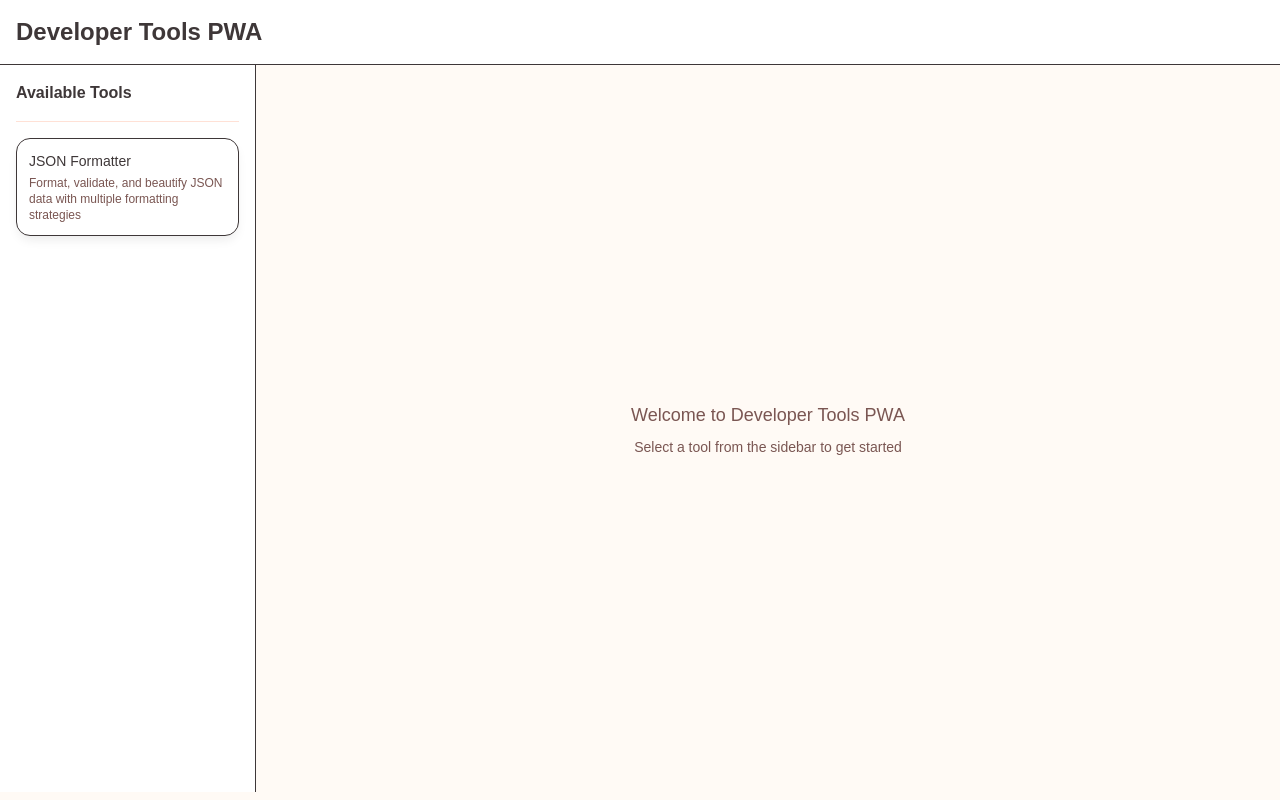
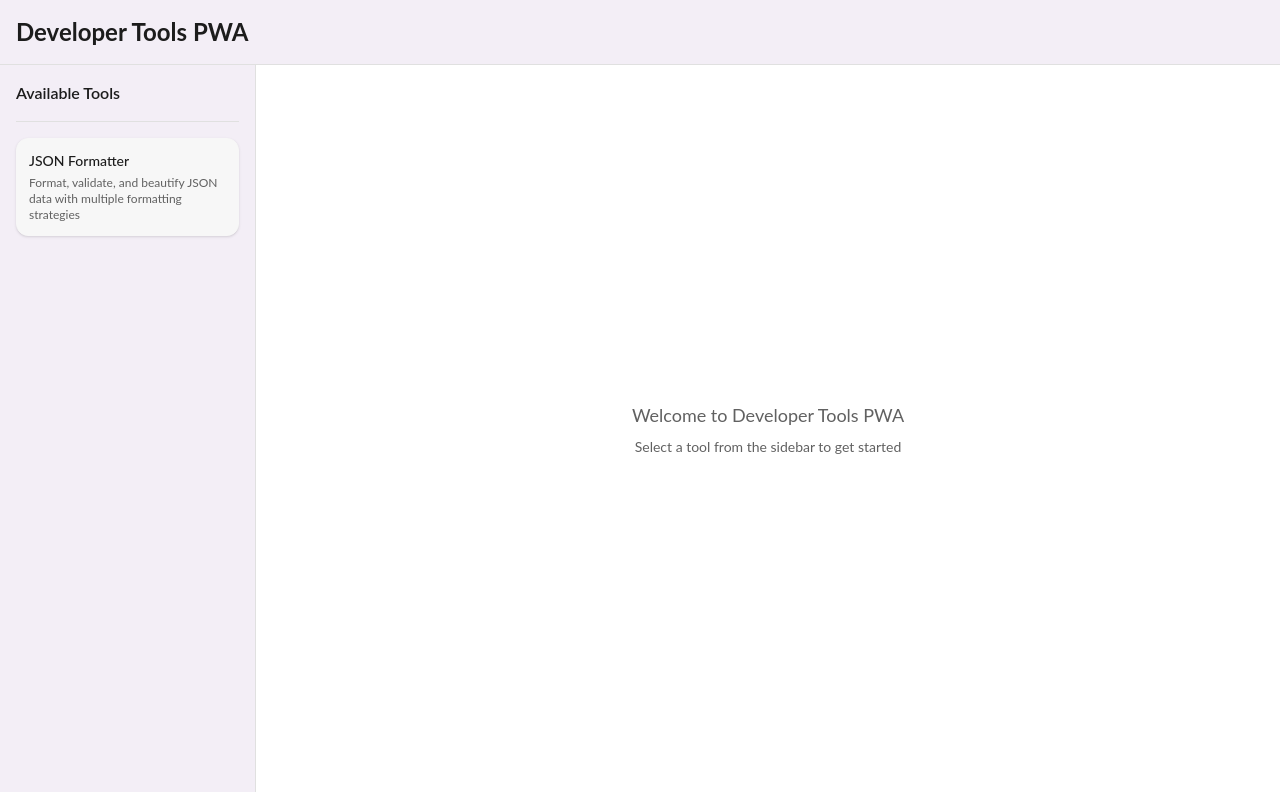
Before and after one commit to kyori-mfv/pwa, a React (Vite) app: page / in a window 1280 px wide. Built offline with nearby package versions, Linux system fonts and the light colour scheme.

Commit message:
chore: update layout styles

```diff
--- a/src/index.css
+++ b/src/index.css
@@ -2,10 +2,6 @@
 @import "tw-animate-css";
 
 @source "./src/**/*.{js,jsx,ts,tsx}";
-
-* {
-  border-color: hsl(var(--border));
-}
 
 body {
   background-color: hsl(var(--background));
@@ -13,86 +9,86 @@ body {
 }
 
 :root {
-  --background: hsl(30 100% 98%);
-  --foreground: hsl(351 6% 23%);
-  --card: hsl(0 0% 100%);
-  --card-foreground: hsl(351 6% 23%);
-  --popover: hsl(0 0% 100%);
-  --popover-foreground: hsl(351 6% 23%);
-  --primary: hsl(12 100% 69%);
+  --background: hsl(0 0% 100%);
+  --foreground: hsl(0 0% 11%);
+  --card: hsl(0 0% 97%);
+  --card-foreground: hsl(0 0% 11%);
+  --popover: hsl(0 0% 97%);
+  --popover-foreground: hsl(0 0% 11%);
+  --primary: hsl(294 58% 26%);
   --primary-foreground: hsl(0 0% 100%);
-  --secondary: hsl(9 100% 96%);
-  --secondary-foreground: hsl(10 48% 48%);
-  --muted: hsl(18 100% 96%);
-  --muted-foreground: hsl(7 20% 40%);
-  --accent: hsl(26 97% 74%);
-  --accent-foreground: hsl(351 6% 23%);
-  --destructive: hsl(355 78% 56%);
-  --border: hsl(16 100% 92%);
-  --input: hsl(16 100% 92%);
-  --ring: hsl(12 100% 69%);
-  --chart-1: hsl(12 100% 69%);
-  --chart-2: hsl(26 97% 74%);
-  --chart-3: hsl(25 100% 82%);
-  --chart-4: hsl(16 100% 78%);
-  --chart-5: hsl(10 55% 58%);
-  --sidebar: hsl(18 100% 96%);
-  --sidebar-foreground: hsl(351 6% 23%);
-  --sidebar-primary: hsl(12 100% 69%);
+  --secondary: hsl(274 30% 95%);
+  --secondary-foreground: hsl(299 57% 19%);
+  --muted: hsl(0 0% 96%);
+  --muted-foreground: hsl(0 0% 38%);
+  --accent: hsl(295 16% 85%);
+  --accent-foreground: hsl(299 57% 19%);
+  --destructive: hsl(342 75% 50%);
+  --border: hsl(0 0% 88%);
+  --input: hsl(0 0% 88%);
+  --ring: hsl(294 58% 26%);
+  --chart-1: hsl(299 57% 19%);
+  --chart-2: hsl(294 58% 26%);
+  --chart-3: hsl(342 75% 50%);
+  --chart-4: hsl(194 86% 58%);
+  --chart-5: hsl(155 57% 45%);
+  --sidebar: hsl(274 30% 95%);
+  --sidebar-foreground: hsl(0 0% 11%);
+  --sidebar-primary: hsl(294 58% 26%);
   --sidebar-primary-foreground: hsl(0 0% 100%);
-  --sidebar-accent: hsl(26 97% 74%);
-  --sidebar-accent-foreground: hsl(351 6% 23%);
-  --sidebar-border: hsl(16 100% 92%);
-  --sidebar-ring: hsl(12 100% 69%);
+  --sidebar-accent: hsl(295 16% 85%);
+  --sidebar-accent-foreground: hsl(299 57% 19%);
+  --sidebar-border: hsl(0 0% 88%);
+  --sidebar-ring: hsl(294 58% 26%);
 
-  --font-sans: Montserrat, sans-serif;
+  --font-sans: Lato, sans-serif;
   --font-serif: Merriweather, serif;
-  --font-mono: Ubuntu Mono, monospace;
+  --font-mono: Roboto Mono, monospace;
 
-  --radius: 0.625rem;
+  --radius: 0.5rem;
 
-  --shadow-2xs: 0px 6px 12px -3px hsl(0 0% 0% / 0.04);
-  --shadow-xs: 0px 6px 12px -3px hsl(0 0% 0% / 0.04);
-  --shadow-sm: 0px 6px 12px -3px hsl(0 0% 0% / 0.09), 0px 1px 2px -4px hsl(0 0% 0% / 0.09);
-  --shadow: 0px 6px 12px -3px hsl(0 0% 0% / 0.09), 0px 1px 2px -4px hsl(0 0% 0% / 0.09);
-  --shadow-md: 0px 6px 12px -3px hsl(0 0% 0% / 0.09), 0px 2px 4px -4px hsl(0 0% 0% / 0.09);
-  --shadow-lg: 0px 6px 12px -3px hsl(0 0% 0% / 0.09), 0px 4px 6px -4px hsl(0 0% 0% / 0.09);
-  --shadow-xl: 0px 6px 12px -3px hsl(0 0% 0% / 0.09), 0px 8px 10px -4px hsl(0 0% 0% / 0.09);
-  --shadow-2xl: 0px 6px 12px -3px hsl(0 0% 0% / 0.22);
+  --shadow-2xs: 0 1px 3px 0px hsl(0 0% 0% / 0.05);
+  --shadow-xs: 0 1px 3px 0px hsl(0 0% 0% / 0.05);
+  --shadow-sm: 0 1px 3px 0px hsl(0 0% 0% / 0.1), 0 1px 2px -1px hsl(0 0% 0% / 0.1);
+  --shadow: 0 1px 3px 0px hsl(0 0% 0% / 0.1), 0 1px 2px -1px hsl(0 0% 0% / 0.1);
+  --shadow-md: 0 1px 3px 0px hsl(0 0% 0% / 0.1), 0 2px 4px -1px hsl(0 0% 0% / 0.1);
+  --shadow-lg: 0 1px 3px 0px hsl(0 0% 0% / 0.1), 0 4px 6px -1px hsl(0 0% 0% / 0.1);
+  --shadow-xl: 0 1px 3px 0px hsl(0 0% 0% / 0.1), 0 8px 10px -1px hsl(0 0% 0% / 0.1);
+  --shadow-2xl: 0 1px 3px 0px hsl(0 0% 0% / 0.25);
 }
 
 .dark {
-  --background: hsl(335 16% 15%);
-  --foreground: hsl(20 30% 92%);
-  --card: hsl(322 10% 21%);
-  --card-foreground: hsl(20 30% 92%);
-  --popover: hsl(322 10% 21%);
-  --popover-foreground: hsl(20 30% 92%);
-  --primary: hsl(12 100% 69%);
+  --background: hsl(218 13% 12%);
+  --foreground: hsl(0 0% 91%);
+  --card: hsl(218 11% 15%);
+  --card-foreground: hsl(0 0% 91%);
+  --popover: hsl(218 11% 15%);
+  --popover-foreground: hsl(0 0% 91%);
+  --primary: hsl(300 30% 50%);
   --primary-foreground: hsl(0 0% 100%);
-  --secondary: hsl(325 10% 25%);
-  --secondary-foreground: hsl(20 30% 92%);
-  --muted: hsl(322 10% 21%);
-  --muted-foreground: hsl(21 22% 79%);
-  --accent: hsl(26 97% 74%);
-  --accent-foreground: hsl(335 16% 15%);
-  --destructive: hsl(355 78% 56%);
-  --border: hsl(325 10% 25%);
-  --input: hsl(325 10% 25%);
-  --ring: hsl(12 100% 69%);
-  --chart-1: hsl(12 100% 69%);
-  --chart-2: hsl(26 97% 74%);
-  --chart-3: hsl(25 100% 82%);
-  --chart-4: hsl(16 100% 78%);
-  --chart-5: hsl(10 55% 58%);
-  --sidebar: hsl(335 16% 15%);
-  --sidebar-foreground: hsl(20 30% 92%);
-  --sidebar-primary: hsl(12 100% 69%);
+  --secondary: hsl(213 10% 18%);
+  --secondary-foreground: hsl(0 0% 91%);
+  --muted: hsl(218 11% 15%);
+  --muted-foreground: hsl(0 0% 60%);
+  --accent: hsl(300 13% 22%);
+  --accent-foreground: hsl(0 0% 91%);
+  --destructive: hsl(342 75% 50%);
+  --border: hsl(223 7% 19%);
+  --input: hsl(223 7% 19%);
+  --ring: hsl(300 30% 50%);
+  --chart-1: hsl(300 30% 50%);
+  --chart-2: hsl(194 86% 58%);
+  --chart-3: hsl(155 57% 45%);
+  --chart-4: hsl(342 75% 50%);
+  --chart-5: hsl(41 84% 56%);
+  --sidebar: hsl(218 13% 12%);
+  --sidebar-foreground: hsl(0 0% 91%);
+  --sidebar-primary: hsl(300 30% 50%);
   --sidebar-primary-foreground: hsl(0 0% 100%);
-  --sidebar-accent: hsl(26 97% 74%);
-  --sidebar-accent-foreground: hsl(335 16% 15%);
-  --sidebar-border: hsl(325 10% 25%);
-  --sidebar-ring: hsl(12 100% 69%);
+  --sidebar-accent: hsl(300 13% 22%);
+  --sidebar-accent-foreground: hsl(0 0% 91%);
+  --sidebar-border: hsl(223 7% 19%);
+  --sidebar-ring: hsl(300 30% 50%);
 
   --shadow-2xs: 0 1px 3px 0px hsl(0 0% 0% / 0.05);
   --shadow-xs: 0 1px 3px 0px hsl(0 0% 0% / 0.05);
@@ -155,12 +151,3 @@ body {
   --shadow-xl: var(--shadow-xl);
   --shadow-2xl: var(--shadow-2xl);
 }
-
-@layer base {
-  * {
-    @apply border-border outline-ring/50;
-  }
-  body {
-    @apply bg-background text-foreground;
-  }
-}
--- a/src/shared/components/layout/app-header.tsx
+++ b/src/shared/components/layout/app-header.tsx
@@ -3,7 +3,7 @@ import { ToolTabs } from "./tool-tabs";
 
 export const AppHeader: React.FC = () => {
   return (
-    <header className="border-b bg-card">
+    <header className="border-b border-border bg-sidebar">
       <div className="flex items-center justify-between gap-10 p-4">
         <h1 className="shrink-0 text-2xl font-bold">Developer Tools PWA</h1>
         <ToolTabs />
--- a/src/shared/components/layout/tool-sidebar.tsx
+++ b/src/shared/components/layout/tool-sidebar.tsx
@@ -8,7 +8,7 @@ export const ToolSidebar: React.FC = () => {
   const availableTools = getAvailableTools();
 
   return (
-    <aside className="w-64 border-r bg-card">
+    <aside className="w-64 border-r border-border bg-sidebar">
       <div className="p-4">
         <h2 className="font-semibold mb-4">Available Tools</h2>
         <Separator className="mb-4" />
@@ -16,7 +16,7 @@ export const ToolSidebar: React.FC = () => {
           {availableTools.map((tool) => (
             <Card
               key={tool.id}
-              className="p-0 cursor-pointer hover:bg-muted/50 transition-colors"
+              className="p-0 cursor-pointer transition-colors hover:bg-sidebar-accent"
               onClick={() => openTool(tool.id)}
             >
               <div className="p-3">
--- a/src/shared/components/ui/button.tsx
+++ b/src/shared/components/ui/button.tsx
@@ -5,7 +5,7 @@ import type * as React from "react";
 import { cn } from "@/shared/utils/cn";
 
 const buttonVariants = cva(
-  "inline-flex items-center justify-center gap-2 whitespace-nowrap rounded-md text-sm font-medium transition-all disabled:pointer-events-none disabled:opacity-50 [&_svg]:pointer-events-none [&_svg:not([class*='size-'])]:size-4 shrink-0 [&_svg]:shrink-0 outline-none focus-visible:border-ring focus-visible:ring-ring/50 focus-visible:ring-[3px] aria-invalid:ring-destructive/20 dark:aria-invalid:ring-destructive/40 aria-invalid:border-destructive",
+  "inline-flex items-center justify-center gap-2 cursor-pointer disabled:cursor-not-allowed whitespace-nowrap rounded-md text-sm font-medium transition-all disabled:pointer-events-none disabled:opacity-50 [&_svg]:pointer-events-none [&_svg:not([class*='size-'])]:size-4 shrink-0 [&_svg]:shrink-0 outline-none focus-visible:border-ring focus-visible:ring-ring/50 focus-visible:ring-[3px] aria-invalid:ring-destructive/20 dark:aria-invalid:ring-destructive/40 aria-invalid:border-destructive",
   {
     variants: {
       variant: {
--- a/src/shared/components/ui/card.tsx
+++ b/src/shared/components/ui/card.tsx
@@ -7,7 +7,7 @@ function Card({ className, ...props }: React.ComponentProps<"div">) {
     <div
       data-slot="card"
       className={cn(
-        "bg-card text-card-foreground flex flex-col gap-6 rounded-xl border py-6 shadow-sm",
+        "bg-card text-card-foreground flex flex-col gap-6 rounded-xl border border-card py-6 shadow-sm",
         className
       )}
       {...props}
--- a/src/shared/components/ui/select.tsx
+++ b/src/shared/components/ui/select.tsx
@@ -53,7 +53,7 @@ function SelectContent({
       <SelectPrimitive.Content
         data-slot="select-content"
         className={cn(
-          "bg-popover text-popover-foreground data-[state=open]:animate-in data-[state=closed]:animate-out data-[state=closed]:fade-out-0 data-[state=open]:fade-in-0 data-[state=closed]:zoom-out-95 data-[state=open]:zoom-in-95 data-[side=bottom]:slide-in-from-top-2 data-[side=left]:slide-in-from-right-2 data-[side=right]:slide-in-from-left-2 data-[side=top]:slide-in-from-bottom-2 relative z-50 max-h-(--radix-select-content-available-height) min-w-[8rem] origin-(--radix-select-content-transform-origin) overflow-x-hidden overflow-y-auto rounded-md border shadow-md",
+          "bg-popover border-border text-popover-foreground data-[state=open]:animate-in data-[state=closed]:animate-out data-[state=closed]:fade-out-0 data-[state=open]:fade-in-0 data-[state=closed]:zoom-out-95 data-[state=open]:zoom-in-95 data-[side=bottom]:slide-in-from-top-2 data-[side=left]:slide-in-from-right-2 data-[side=right]:slide-in-from-left-2 data-[side=top]:slide-in-from-bottom-2 relative z-50 max-h-(--radix-select-content-available-height) min-w-[8rem] origin-(--radix-select-content-transform-origin) overflow-x-hidden overflow-y-auto rounded-md border shadow-md",
           position === "popper" &&
             "data-[side=bottom]:translate-y-1 data-[side=left]:-translate-x-1 data-[side=right]:translate-x-1 data-[side=top]:-translate-y-1",
           className
--- a/src/tools/json-formatter/component.tsx
+++ b/src/tools/json-formatter/component.tsx
@@ -3,6 +3,7 @@ import { Card, CardContent, CardHeader, CardTitle } from "@/shared/components/ui
 import {
   Select,
   SelectContent,
+  SelectGroup,
   SelectItem,
   SelectTrigger,
   SelectValue,
@@ -164,11 +165,13 @@ export const JsonFormatterComponent: React.FC<ToolComponentProps> = ({ instanceI
                     <SelectValue />
                   </SelectTrigger>
                   <SelectContent>
+                    <SelectGroup>
                     {strategies.map((strategy) => (
                       <SelectItem key={strategy.name} value={strategy.name}>
                         {strategy.name}
-                      </SelectItem>
-                    ))}
+                        </SelectItem>
+                      ))}
+                    </SelectGroup>
                   </SelectContent>
                 </Select>
                 <Button onClick={handleFormat}>Format</Button>
```
Also changed, not shown: src/shared/components/layout/tool-tabs.tsx (+10 -5 lines), 1 other file (tests, documents, lock files or other folders).
